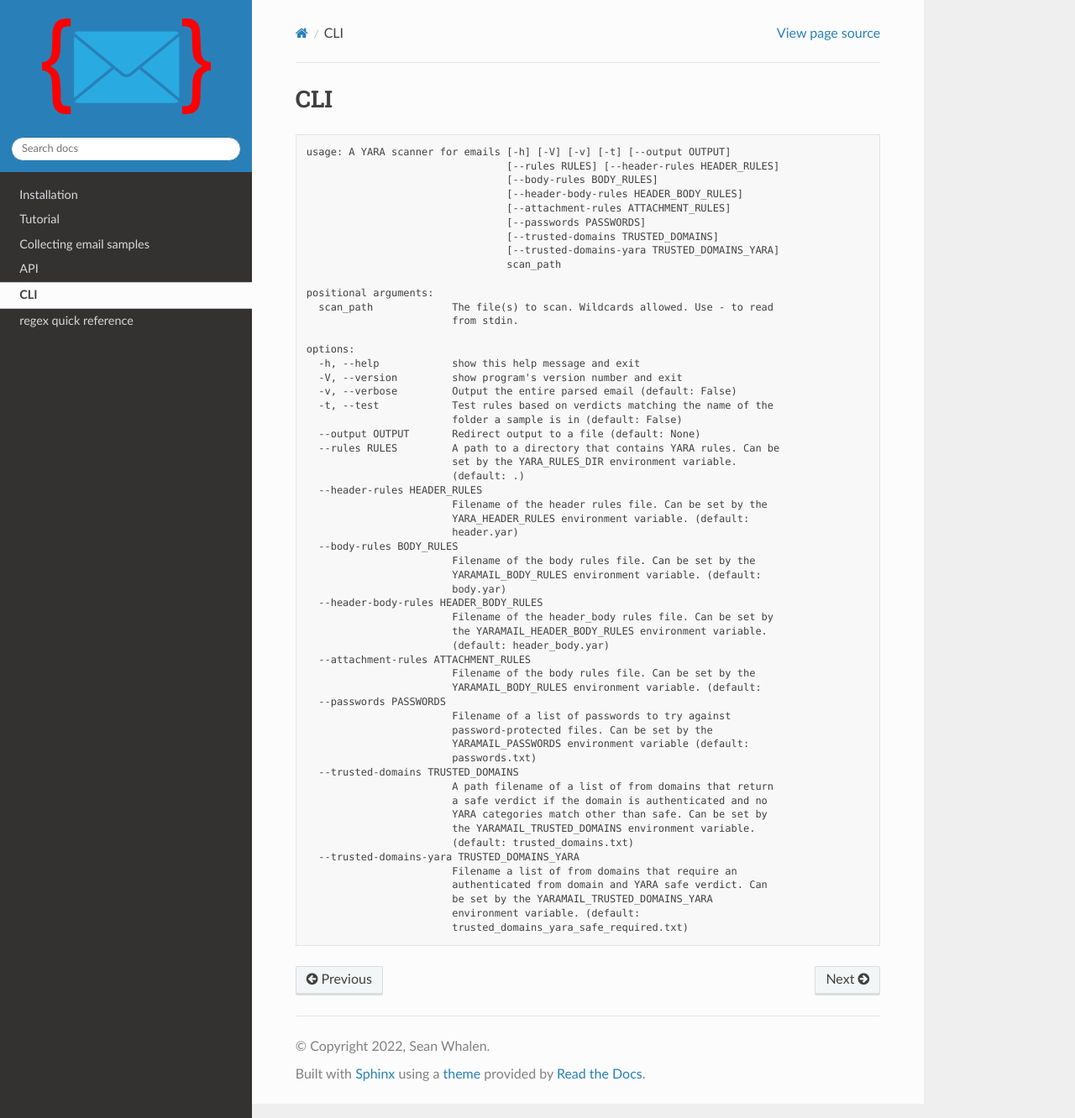
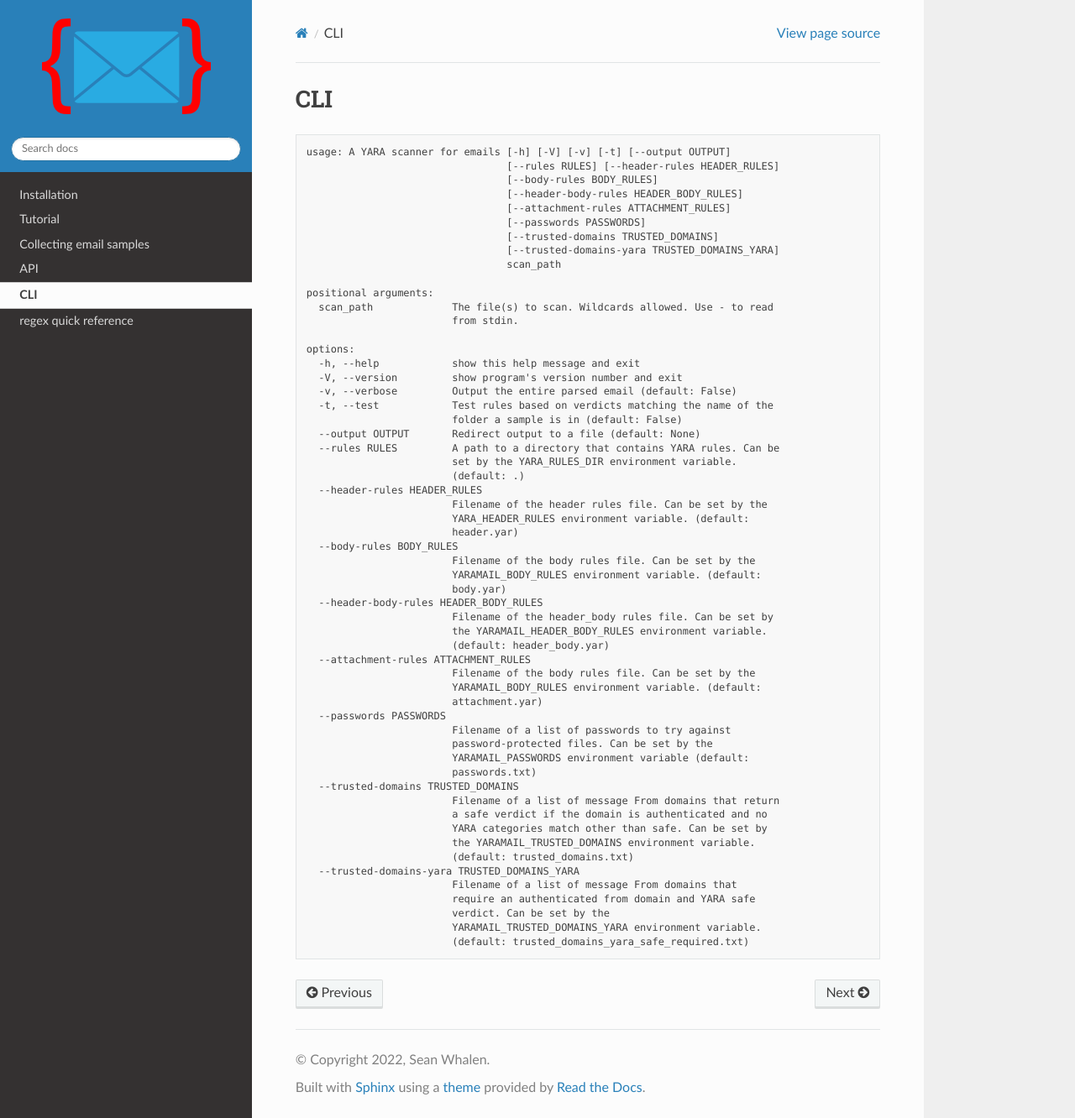
Before and after one commit to seanthegeek/yaramail, a Sphinx documentation site: the page built from docs/source/cli.md, in a window 1280 px wide and 1332 px high. Shown: the whole window at 84% size. Built offline with Sphinx 7.4.7 and the Read the Docs theme 2.0.0, drawn with Linux system fonts in a browser that asks for light colours.

````diff
--- a/docs/source/cli.md
+++ b/docs/source/cli.md
@@ -40,21 +40,22 @@ options:
   --attachment-rules ATTACHMENT_RULES
                         Filename of the body rules file. Can be set by the
                         YARAMAIL_BODY_RULES environment variable. (default:
+                        attachment.yar)
   --passwords PASSWORDS
                         Filename of a list of passwords to try against
                         password-protected files. Can be set by the
                         YARAMAIL_PASSWORDS environment variable (default:
                         passwords.txt)
   --trusted-domains TRUSTED_DOMAINS
-                        A path filename of a list of from domains that return
+                        Filename of a list of message From domains that return
                         a safe verdict if the domain is authenticated and no
                         YARA categories match other than safe. Can be set by
                         the YARAMAIL_TRUSTED_DOMAINS environment variable.
                         (default: trusted_domains.txt)
   --trusted-domains-yara TRUSTED_DOMAINS_YARA
-                        Filename a list of from domains that require an
-                        authenticated from domain and YARA safe verdict. Can
-                        be set by the YARAMAIL_TRUSTED_DOMAINS_YARA
-                        environment variable. (default:
-                        trusted_domains_yara_safe_required.txt)
+                        Filename of a list of message From domains that
+                        require an authenticated from domain and YARA safe
+                        verdict. Can be set by the
+                        YARAMAIL_TRUSTED_DOMAINS_YARA environment variable.
+                        (default: trusted_domains_yara_safe_required.txt)
 ```
````
Also changed, not shown: docs/source/tutorial.md (+10 -10 lines), yaramail/__init__.py (+5 -5 lines), 1 other file.
